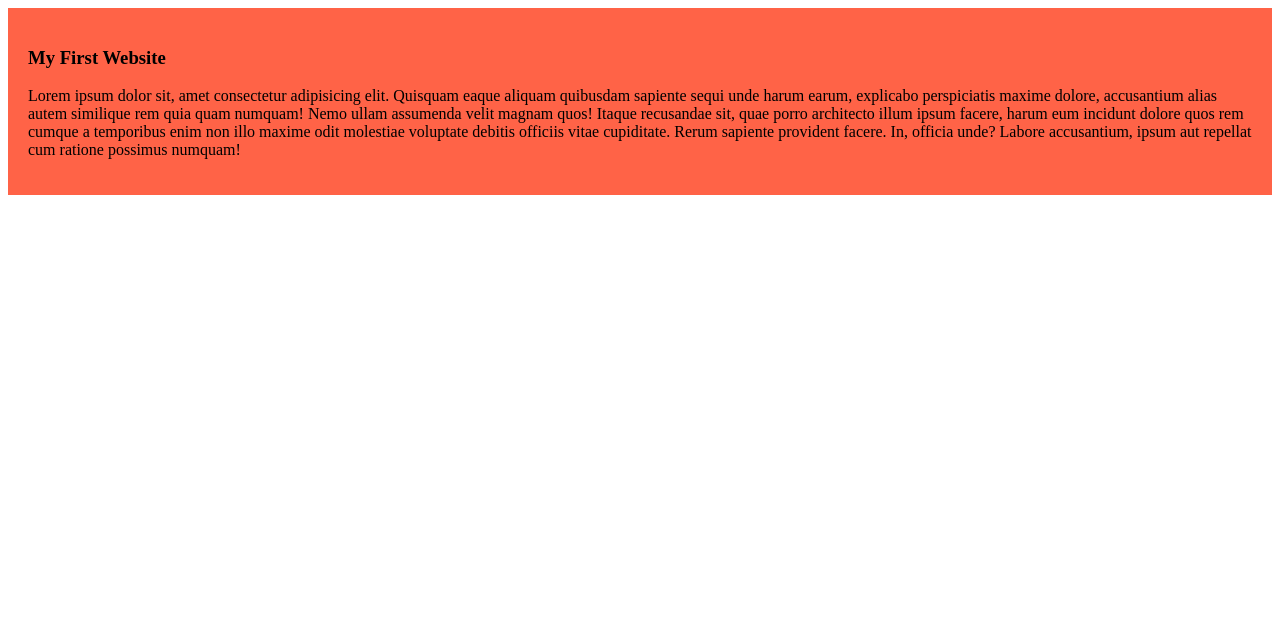
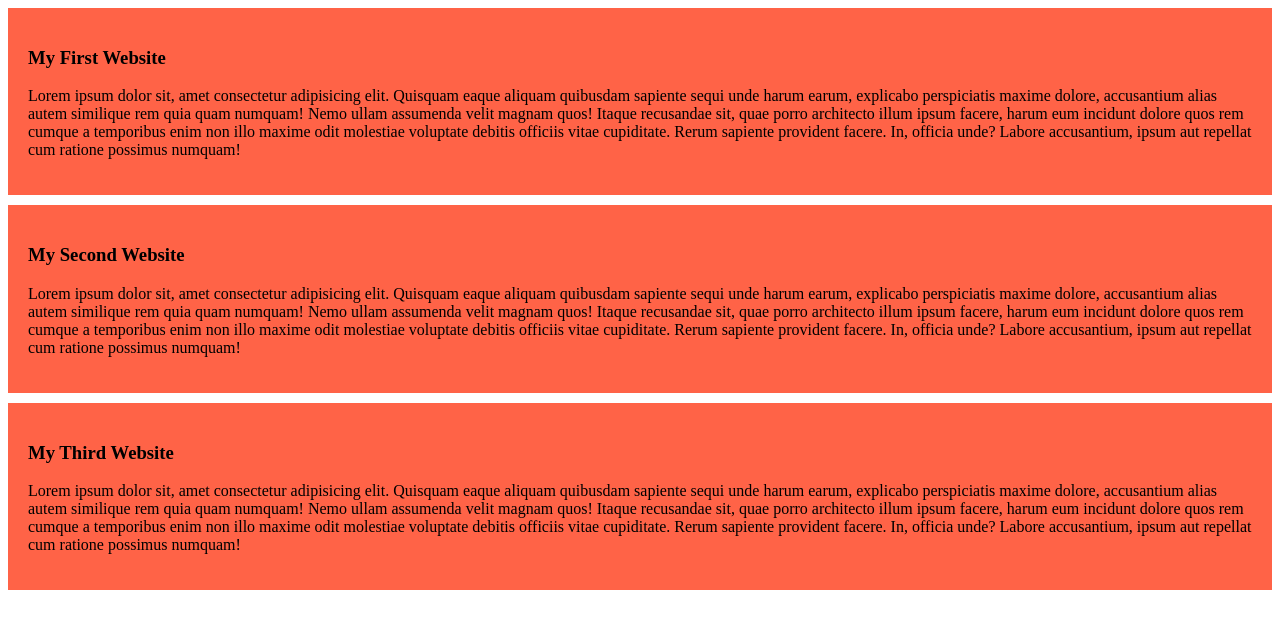
Before and after one commit to jaforis/my-simple-website3, a plain HTML site: page index.html in a window 1280 px wide. Drawn offline with Linux system fonts and the light colour scheme.

Commit message:
added another two div

```diff
--- a/index.html
+++ b/index.html
@@ -11,5 +11,13 @@
 <h3>My First Website</h3>
 <p>Lorem ipsum dolor sit, amet consectetur adipisicing elit. Quisquam eaque aliquam quibusdam sapiente sequi unde harum earum, explicabo perspiciatis maxime dolore, accusantium alias autem similique rem quia quam numquam! Nemo ullam assumenda velit magnam quos! Itaque recusandae sit, quae porro architecto illum ipsum facere, harum eum incidunt dolore quos rem cumque a temporibus enim non illo maxime odit molestiae voluptate debitis officiis vitae cupiditate. Rerum sapiente provident facere. In, officia unde? Labore accusantium, ipsum aut repellat cum ratione possimus numquam!</p>
 </div>
+<div>
+<h3>My Second Website</h3>
+<p>Lorem ipsum dolor sit, amet consectetur adipisicing elit. Quisquam eaque aliquam quibusdam sapiente sequi unde harum earum, explicabo perspiciatis maxime dolore, accusantium alias autem similique rem quia quam numquam! Nemo ullam assumenda velit magnam quos! Itaque recusandae sit, quae porro architecto illum ipsum facere, harum eum incidunt dolore quos rem cumque a temporibus enim non illo maxime odit molestiae voluptate debitis officiis vitae cupiditate. Rerum sapiente provident facere. In, officia unde? Labore accusantium, ipsum aut repellat cum ratione possimus numquam!</p>
+</div>
+<div>
+<h3>My Third Website</h3>
+<p>Lorem ipsum dolor sit, amet consectetur adipisicing elit. Quisquam eaque aliquam quibusdam sapiente sequi unde harum earum, explicabo perspiciatis maxime dolore, accusantium alias autem similique rem quia quam numquam! Nemo ullam assumenda velit magnam quos! Itaque recusandae sit, quae porro architecto illum ipsum facere, harum eum incidunt dolore quos rem cumque a temporibus enim non illo maxime odit molestiae voluptate debitis officiis vitae cupiditate. Rerum sapiente provident facere. In, officia unde? Labore accusantium, ipsum aut repellat cum ratione possimus numquam!</p>
+</div>
 </body>
 </html>
--- a/styles/index.css
+++ b/styles/index.css
@@ -1,4 +1,5 @@
 div{
 background-color: tomato;
 padding: 20px;
+margin-bottom: 10px;
 }
```
